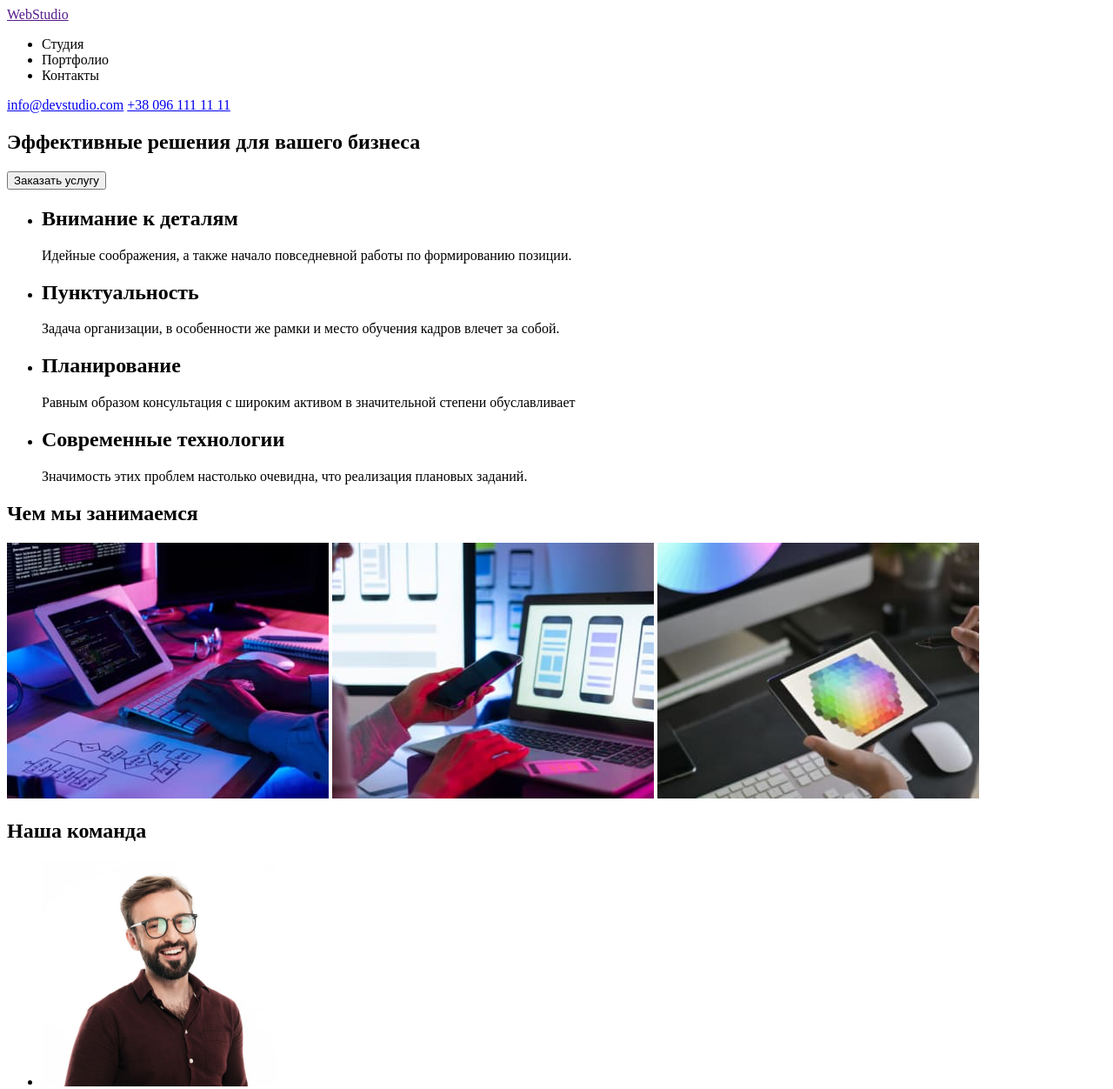
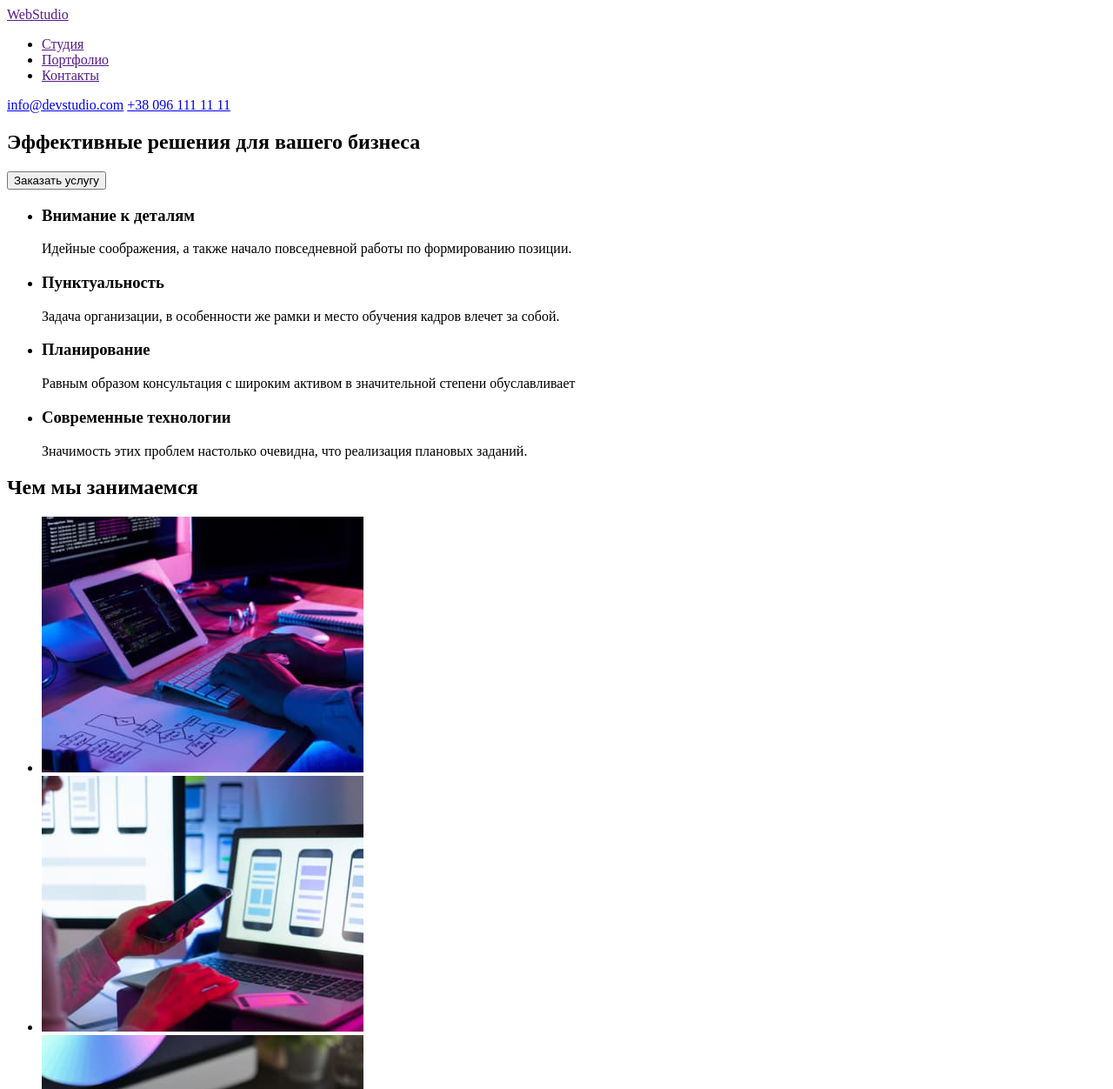
Before and after one commit to VassiliSushynskyy/goit-markup-hw-01, a plain HTML site: page index.html in a window 1280 px wide. Shown: the top 1252 px of the page at 87% size. Drawn offline with Linux system fonts and the light colour scheme.

Commit message:
final correct

```diff
--- a/index.html
+++ b/index.html
@@ -9,12 +9,12 @@
 <body>
 
     <header>
+        <nav>
         <a href="">WebStudio</a>
-    <nav>
         <ul>
-            <li id="studio">Студия</li>
-            <li id="portfolio">Портфолио</li>
-            <li id="contact">Контакты</li>
+            <li><a href="">Студия</a></li>
+            <li><a href="">Портфолио</a></li>
+            <li><a href="">Контакты</a></li>
         </ul>
     </nav>
 <div>
@@ -28,19 +28,19 @@
         <button type="button">Заказать услугу</button>
         <ul>
             <li>
-                <h2>Внимание к деталям</h2>
+                <h3>Внимание к деталям</h3>
                 <p>Идейные соображения, а также начало повседневной работы по формированию позиции.</p>
             </li>
             <li>
-                <h2>Пунктуальность</h2>
+                <h3>Пунктуальность</h3>
                 <p>Задача организации, в особенности же рамки и место обучения кадров влечет за собой.</p>
             </li>
             <li>
-                <h2>Планирование</h2>
+                <h3>Планирование</h3>
                 <p>Равным образом консультация с широким активом в значительной степени обуславливает</p>
             </li>
             <li>
-                <h2>Современные технологии</h2>
+                <h3>Современные технологии</h3>
                 <p>Значимость этих проблем настолько очевидна, что реализация плановых заданий.</p>
             </li>
         </ul>
@@ -48,18 +48,20 @@
     </section>
     <section>
         <h2>Чем мы занимаемся</h2>
-        <img
+        <ul>
+        <li><img
         src="./img/box-1.jpg"
         alt="человек печатает на клавиатуре"
-        width="370">
-        <img
+        width="370"></li>
+        <li><img
         src="./img/box-2.jpg"
         alt="человек с смартфоном и ноутбуком"
-        width="370">
-        <img
+        width="370"></li>
+        <li><img
         src="./img/box-3.jpg"
         alt="человек работает на планшете"
-        width="370">
+        width="370"></li>
+        </ul>
     </section>
     <section>
         <h2>
@@ -90,12 +92,11 @@
     </section>
     </main>
     <footer>
-<p><span class="logo">Web</span>Studio</p>
+<a href="">WebStudio</a>
 <address>
     <ul>
         <li><a href="https://goo.gl/maps/voZE4Y9xKVuV1Vnt5"
-            target="_blank"
-                                rel="noopener noreferrer">г. Киев, пр-т Леси Украинки, 26</a></li>
+            target="_blank"rel="noopener noreferrer">г. Киев, пр-т Леси Украинки, 26</a></li>
         <li><a href="mailto:info@example.com">info@example.com</a></li>
         <li><a href="tel:+380991111111">+38 099 111 11 11</a></li>
     </ul>
```
